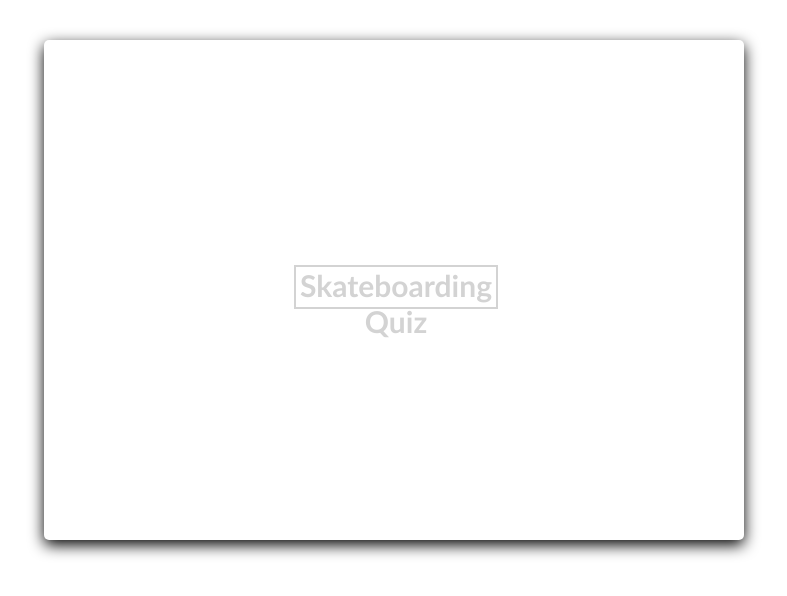
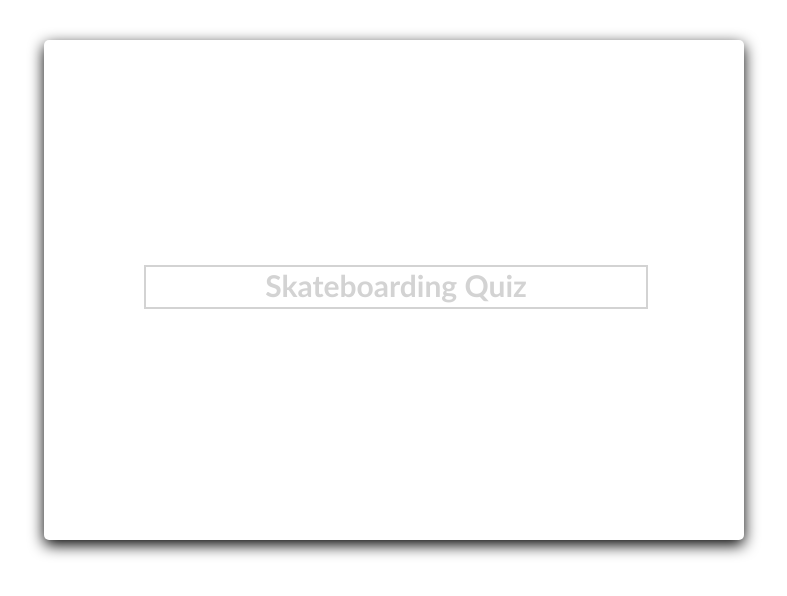
Before and after one commit to Crozarts/QuizHomework, a plain HTML site: page index.html in a window 1280 px wide. Shown: the whole page, without its empty margins (246-1033 px from the left). Drawn offline with Linux system fonts and the light colour scheme.

```diff
--- a/style.css
+++ b/style.css
@@ -17,13 +17,13 @@
     font-size: 1.5em;
     font-weight: bolder;
     word-break: break-all;
-    width:200px;
+    width:500px;
     height:40px;
     border : 2px solid lightgrey;
     text-align: center;
     cursor: pointer;
     position: absolute;
-    left:250px;
+    left:100px;
     top:225px;
     color : lightgrey;
 }
```
Also changed, not shown: 1 other file.
